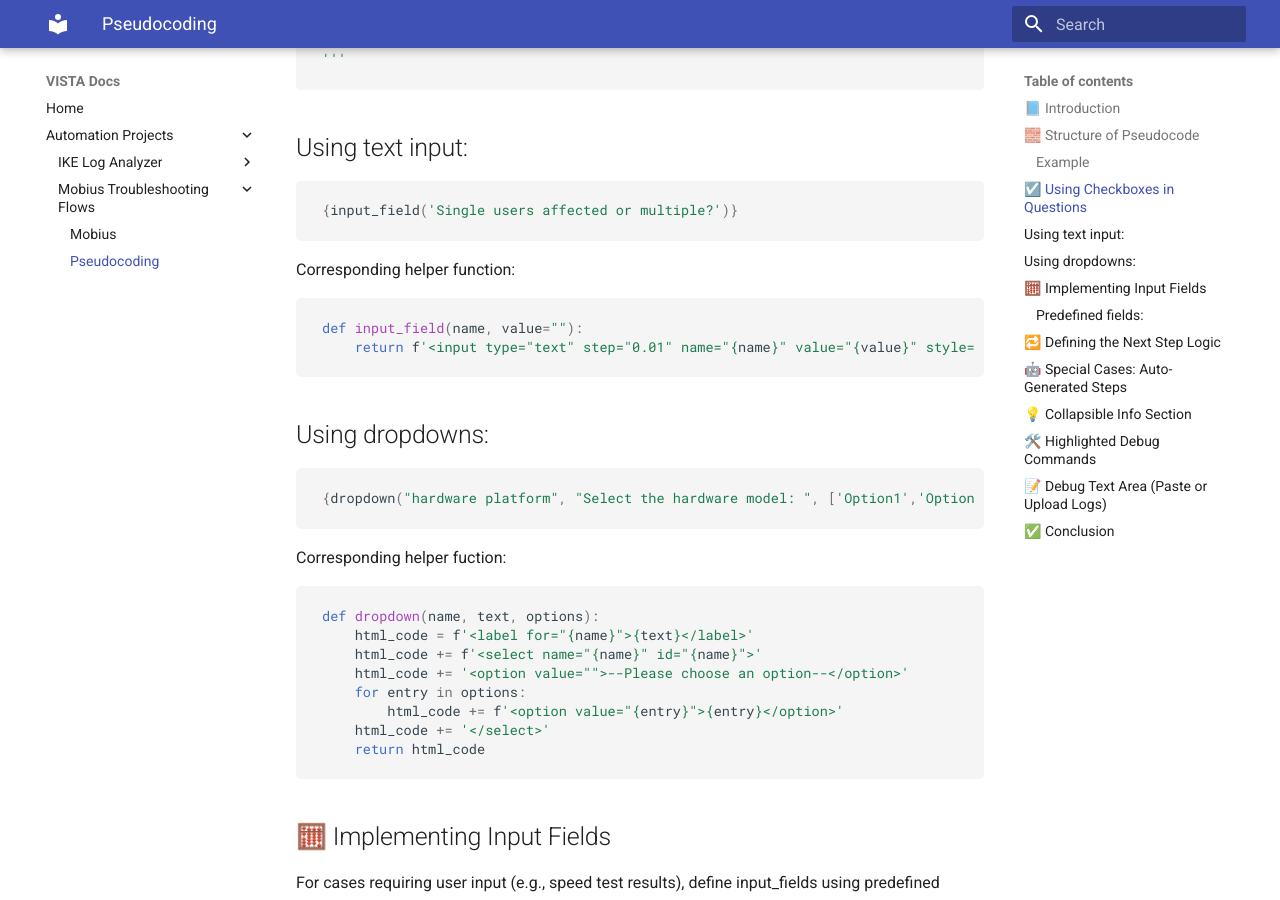
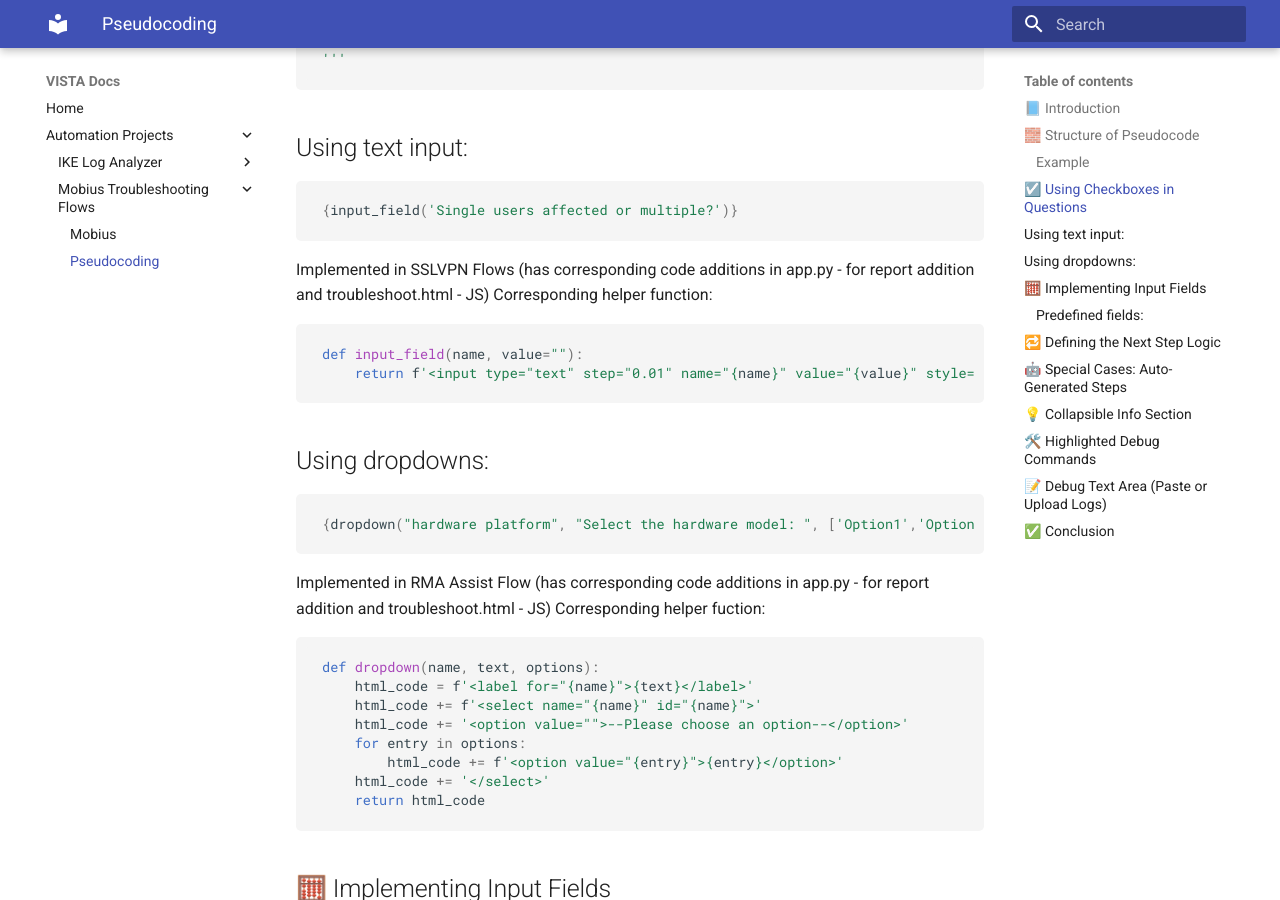
Before and after one commit to ProjectVISTA/VISTA-docs, an MkDocs documentation site: the page built from docs/mobius/pseudocoding.md, in a window 1280 px wide and 900 px high, scrolled down 1249 px. Built offline with MkDocs 1.6.1 and Material for MkDocs 9.7.7, drawn with Linux system fonts in a browser that asks for light colours.

Commit message:
pseudo edits

````diff
--- a/docs/mobius/pseudocoding.md
+++ b/docs/mobius/pseudocoding.md
@@ -49,7 +49,7 @@ To include checkboxes for user verification, insert {checkbox_html} in the quest
 ```python
 {input_field('Single users affected or multiple?')}
 ```
-
+Implemented in SSLVPN Flows (has corresponding code additions in app.py - for report addition and troubleshoot.html - JS)
 Corresponding helper function:
 ```python
 def input_field(name, value=""):
@@ -60,6 +60,7 @@ def input_field(name, value=""):
 ```python
 {dropdown("hardware platform", "Select the hardware model: ", ['Option1','Option2','Option3'])}
 ```
+Implemented in RMA Assist Flow (has corresponding code additions in app.py - for report addition and troubleshoot.html - JS)
 Corresponding helper fuction:
 ```python
 def dropdown(name, text, options):
````
